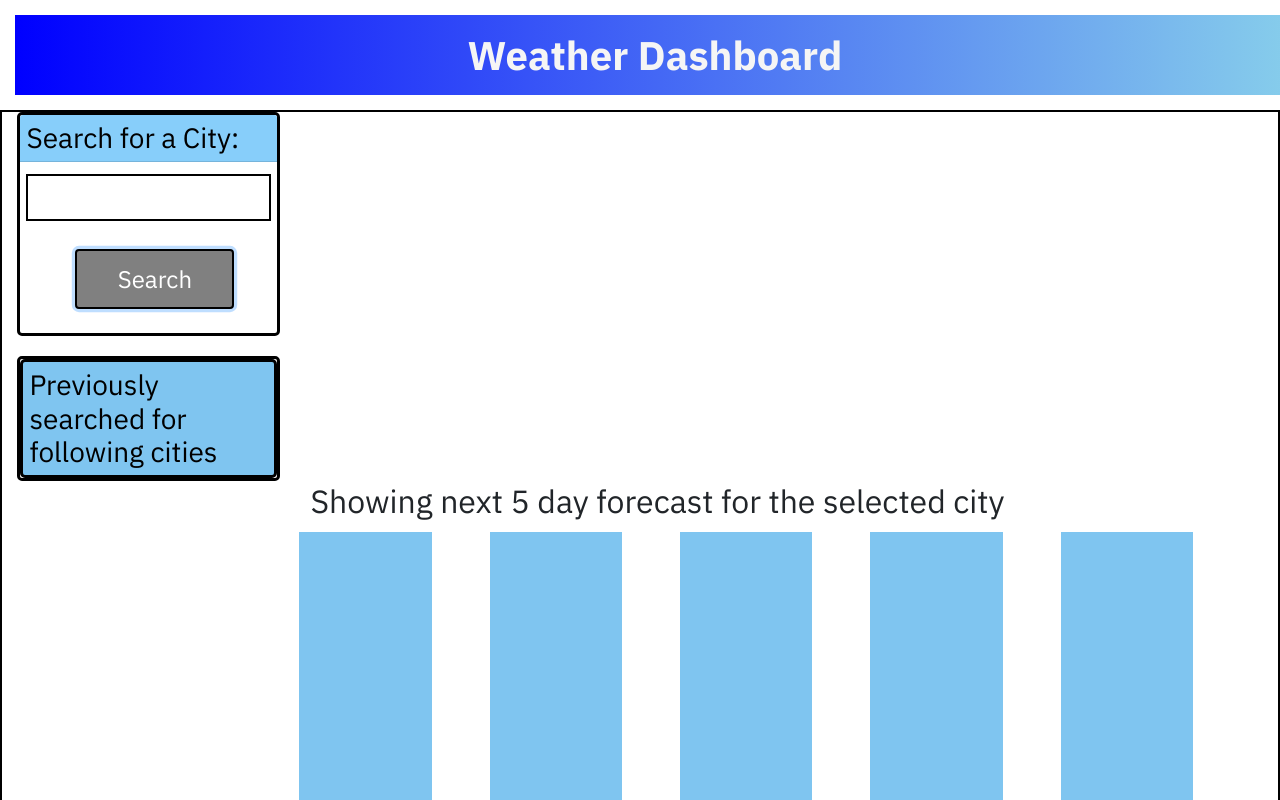
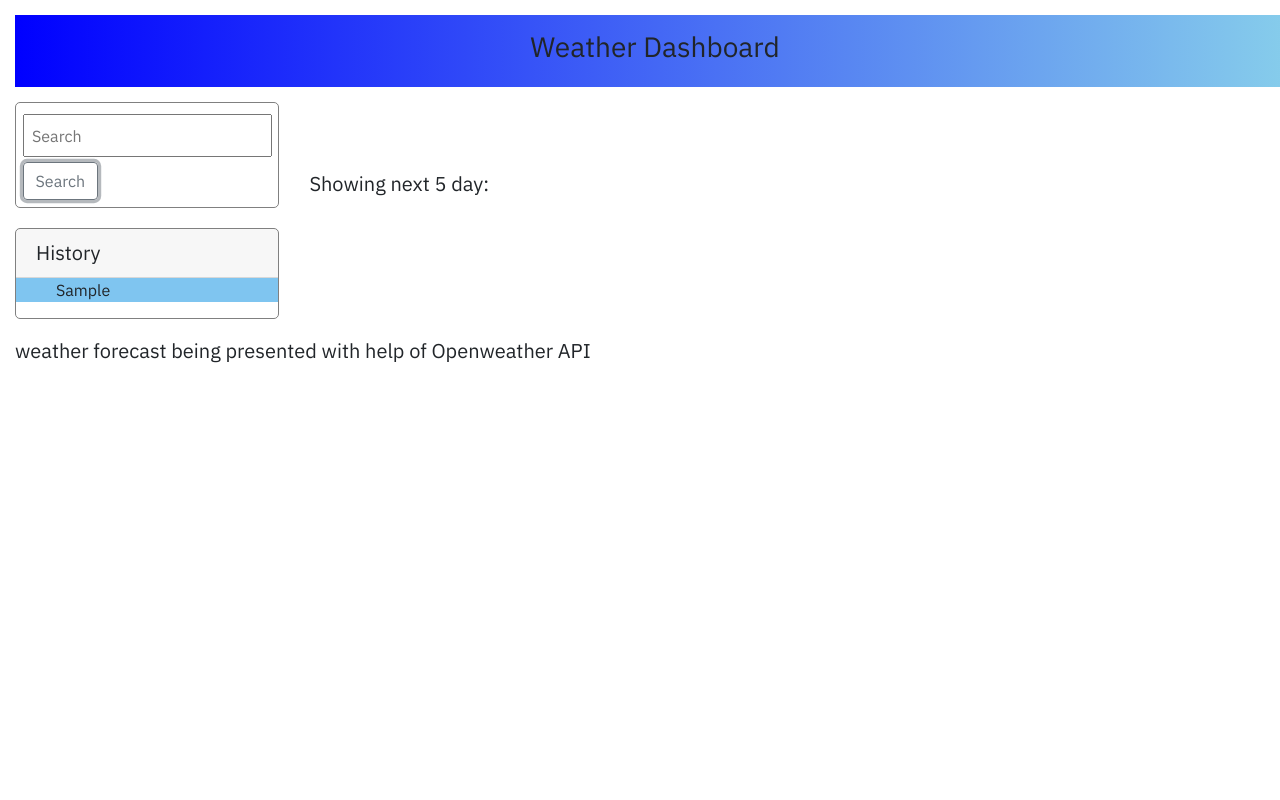
Before and after one commit to Anu-Saini/quiz, a plain HTML site: page 02-Challenge/index.html in a window 1280 px wide. Both pictures are taken after typing "Sample" into the empty fields and a click on the button "Search". Shown: the top 800 px of the page. Drawn offline with nearby package versions, Linux system fonts and the light colour scheme; no server answers.

Commit message:
changes reqd

```diff
--- a/02-Challenge/Style.css
+++ b/02-Challenge/Style.css
@@ -1,30 +1,18 @@
-
-      * {
-        box-sizing: border-box;
-        height: auto;
-      }
-      main {
-
-        border:2px solid black ;
-        }
 
 body {
   margin: 0;
   padding: 0;
-        font-family: 'IBM Plex Sans', sans-serif;
-        line-height: 1.5;
-        font-size: 16px;
+  font-family: "IBM Plex Sans", sans-serif;
  }
 
-      h1 {
-        font-weight: 700;
+h1{
   margin: 0;
   color: whitesmoke;
-        line-height: 1.25;
 }
+
 .hero {
   background-color: blue;
-        background-image: linear-gradient(to right,blue, skyblue);
+  background-image: linear-gradient(to right, blue, skyblue);
   width: 100%;
   padding: 15px;
   margin: 15px;
@@ -32,79 +20,34 @@
   align-items: center;
   display: flex;
 }
- h5 {
-  font-size: 25px;
-  font-style: italic;
-  border:2px solid black;
-  justify-content: center;
+
+#maincard {
+  width: 100%;
+  min-height: 0px;
+  padding: 25px;
+  margin: 10px;
   }
-
-#maincard{width:100%;
-  height: 350px;
-  min-height: 0px;
- font-size: 27px;
- padding:25px;
- margin:10px;
- font-family:inherit;
- color: black;
-
-}
-li {font-size: 28px;}
 
 ul {
   list-style-type: none;
+  background-color: rgb(127, 197, 240);
 }
 
-.custom-card{
-  margin :4px;
-  background-color: rgb(127, 197, 240);
-  font-size: 25px;
-  height :500px;
+.custom-card {
+  margin: 0px;
+
   width: auto;
-  display: flex;
+  display: contents;
   flex-wrap: inherit;
-  min-height: 250px;
 }
 
-.row{
-  font-size: 20px;
+.row {
   width: 100%;
   display: flex;
   justify-content: space-between;
-
-}
-#cityname {
-  border: 2px solid black;
 }
 
 
-
-      /*
-      main {
-        margin: 20px auto;
-        width: 94%;
-      }
-
-      p {
-        font-size: 1.2rem;
-      }
-*/
-      .btn {
-        font-size: 1.5rem;
-        color: white;
-        text-decoration: none;
-        padding:10px;
-        width: 65%;
-        display: block;
-        margin-left: 50px;
-        border: 2px solid black;
-        outline: none;
-        background-color: grey;
-        box-shadow: 3px 3px var(--dark);
-        transform: translate(-1px, -1px);
-        align-items: center;
-        justify-content: center;
-      }
 
 .btn:hover {
   color: var(--primary);
@@ -113,47 +56,25 @@ ul {
   box-shadow: 2px 2px var(--dark);
 }
 
-      .btn-inline {
-        display: inline;
-      }
-
 /* CARDS */
 .card {
   margin: 0 0 20px 0;
-        border: 3px solid black;
+  border: 1px solid grey;
   border-radius: 5px;
 }
 
-      #card {
-        border: 3px solid black;
-        border-radius: 5px;
-        height: auto;
-        background-color:  rgb(127, 197, 240);
-      }
 
-      .card-header {
-        color: black;
-        background-color:lightskyblue;
-        padding: 2.5%;
-        border-radius: calc(0.18rem - 1px) calc(0.18rem - 1px) 0 0;
-      }
-
-      #citylist{
-        height:100%;
+#citylist {
+  height: 100%;
 }
 .card-body {
   padding: 2.5%;
 }
 
 /* FORM */
-      .form-label,
-      .form-input,
-      .form-textarea {
-        display: block;
-      }
+
 
 .form-label {
-        font-size: 1.1rem;
    margin: 0 0 0 5px;
 }
 
@@ -161,12 +82,7 @@ ul {
   width: 100%;
   padding: 3%;
   margin: 5px 0;
-        font-size: 1.2rem;
-        border: 2px solid var(--light-dark);
-        border-radius: var(--border-radius);
  }
-
-
 
 .flex-row {
   display: flex;
@@ -178,7 +94,6 @@ ul {
   flex-direction: column;
   flex-wrap: wrap;
 }
-
 
 .col-2 {
   flex: 0 0 calc(100% * 2 / 12 - 2%);
--- a/02-Challenge/index.html
+++ b/02-Challenge/index.html
@@ -14,24 +14,21 @@
 
         <body>
                 <header class="hero">
-                  <h1 id="header"> Weather Dashboard </h1>
+                  <h3 id="header"> Weather Dashboard </h3>
                 </header>
              <main class="flex-row">
                   <div class="col-3">
                     <div class="card">
-                       <h3 class="card-header">Search for a City:</h3>
                           <form id="city-form" class="card-body">
-                          <input name="cityname" id="cityname" type="text" autofocus="true" class="form-input">
-                           </br>
-                           <button type="submit" class="btn">Search</button>
+                          <input name="cityname" placeholder="Search" id="cityname" type="text" autofocus="true" class="form-input">
+                          <button type="submit" class="btn btn-outline-secondary">Search</button>
                            </form>
-                         <ul id="city-list">  </ul>
-                    </div>
+                        </div>
 
                     <div class="card">
-                       <h3 class="card-header" id="card">Previously searched for following cities</h3>
+                       <h5 class="card-header" id="card">History</h5>
                          <div id="citylist">
-
+                          <ul id="city-list">  </ul>
                          </div>
                     </div>
                   </div>
@@ -40,7 +37,7 @@
                  <div id="maincard" >
 
                  </div>
-                    <h2 class="subtitle">Showing next 5 day forecast for the selected city <span id="city-search-term"></span></h2>
+                    <h5>Showing next 5 day: </h5>
 
                        <!-- bottom container-->
                           <div class="row" >
@@ -62,7 +59,7 @@
                 </section>
 
                 <div class="col-12">
-                    <h2 class="subtitle">weather forecast being presented with help of Openweather API <span id="repo-search-term"></span></h2>
+                    <h5>weather forecast being presented with help of Openweather API <span id="repo-search-term"></span></h5>
                     <div id="repos-container" class="list-group"></div>
                   </div>
                 </main>
--- a/02-Challenge/script.js
+++ b/02-Challenge/script.js
@@ -14,7 +14,7 @@ let cloudy = document.createElement('li');
 var wind1 = document.createElement('li');
 let pressure1 = document.createElement('li');
 let moist = document.createElement('li');
-let head=document.createElement('h3')
+let head=document.createElement('h5')
 
 //for city list counter
 var cityList = document.querySelector('#city-list')
@@ -22,13 +22,16 @@ var cityList = document.querySelector('#city-list')
 var cities=[];
 function renderCity() {
 cityList.innerHTML = "";
+const length = cities.length >5?5:cities.length;
 
-for (var i=0;i<6;i++){
-  var cities = cities[i];
+for (var i=0;i<length;i++){
   var li=document.createElement('li');
-  li.textContent=cities;
+  let a=document.createElement('a');
+  a.onclick=function(){
+   inputCity(cities[i]);}
+  a.textContent=cities[i];
   li.setAttribute("data-index",i);
-
+    li.appendChild(a);
   cityList.appendChild(li);
 }
 }
@@ -40,10 +43,16 @@ var city = nameInputEl.value.trim();
  if (city) {
       repoContainerEl.textContent = '';
      nameInputEl.value = '';
+     cities.push(city);
+     inputCity(city);
+
    } else {
      alert('Please enter a City name');
    }
-  var requestedUrl ='https://api.openweathermap.org/data/2.5/forecast?q='+city+'&id=524901&appid=9b1192177659da66737e8df6341c92d7&units=metric'
+ }
+
+  function inputCity(city){
+   var requestedUrl ='https://api.openweathermap.org/data/2.5/forecast?q='+city+'&id=524901&appid=9b1192177659da66737e8df6341c92d7&units=metric'
 
   fetch(requestedUrl)
        .then(function (response) {
@@ -53,7 +62,7 @@ var city = nameInputEl.value.trim();
 box=(data);
 console.log(data);
 
-var today = moment().format("DD,MMM,YYYY");
+var today = moment().format("DD/MM/YYYY");
 
 
 temp1.innerText=`Temp: ${box.list[0].main.temp} ℃`;
@@ -93,7 +102,7 @@ wind1_.innerText=`Wind: ${box.list[i].wind.speed} km/hr`;
 moist_.innerTextt=`Humidity: ${box.list[i].main.humidity} g/kg`;
 pressure1_.innerText=`Pressure: ${box.list[i].main.pressure} kPa`;
 
-var duedate=moment().add(i,'days').format("DD,MMM,YYYY");
+var duedate=moment().add(i,'days').format("DD/MM/YYYY");
 date.innerText=`${duedate}`;
 
 console.log(duedate);
@@ -125,12 +134,14 @@ if(prevChild.length > 0)
 customref.append(head_);
 }
 });
-}
+renderCity()
+};
 
 cityFormEl.addEventListener('submit', formSubmitHandler)
 
 
 
 
+
 //var today = moment();
 //$("#maincard").text(today.format("dd, MM, YYYY"));
```
Lines whose indentation alone changed are shown as unchanged.
